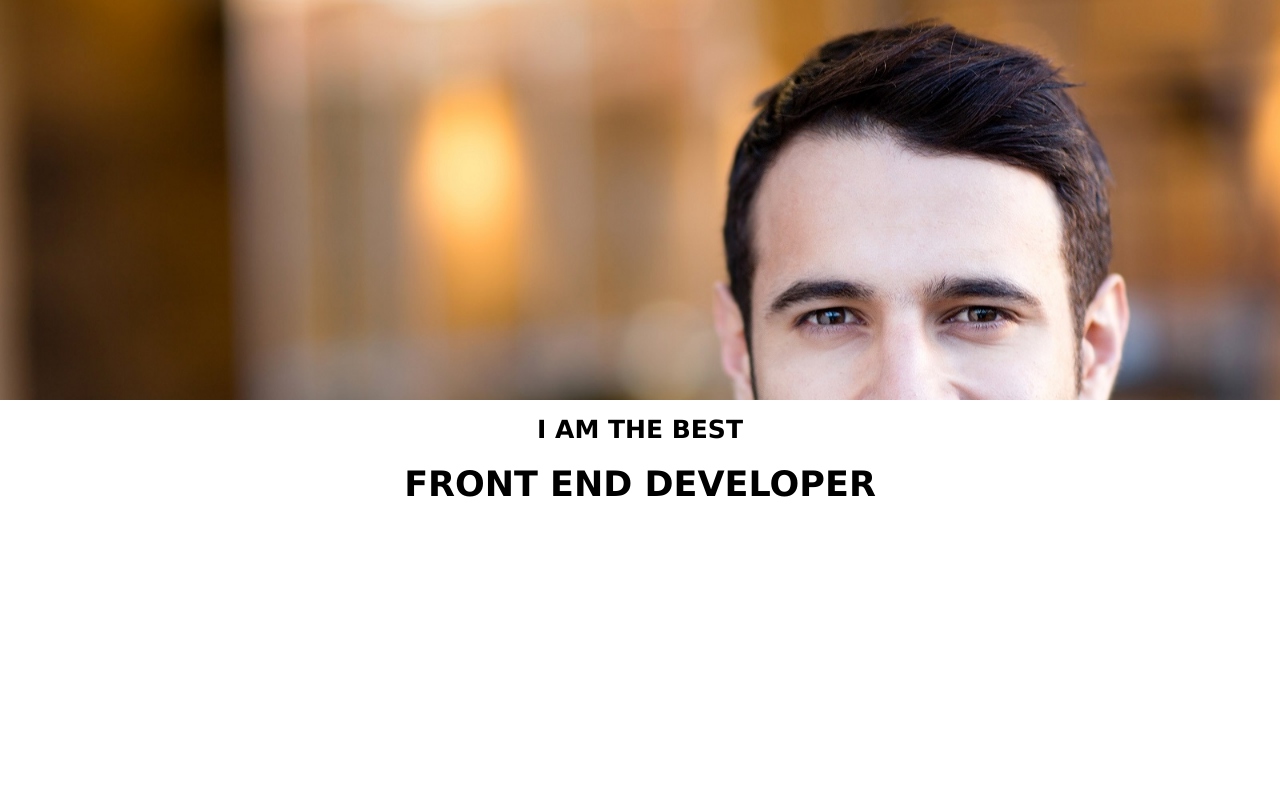
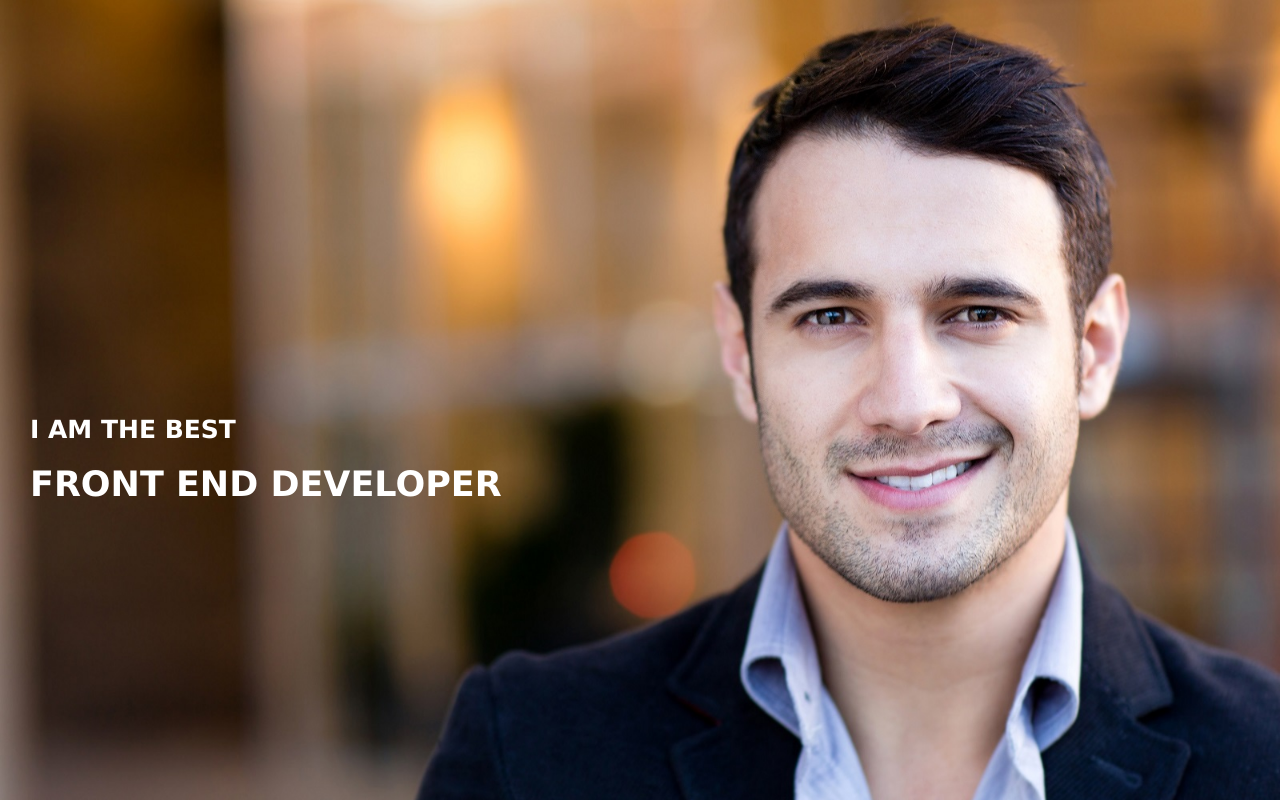
Before and after one commit to anna-the-bassoonist/zadanie-domowe, a plain HTML site: page rwd/index.html in a window 1280 px wide. Drawn offline with Linux system fonts and the light colour scheme.

Commit message:
rozwiazanie-zadania

```diff
--- a/rwd/style.css
+++ b/rwd/style.css
@@ -7,8 +7,9 @@ body {
 #header {
     background-image: url(obrazy/man-1.jpg);
     background-repeat: no-repeat;
-    background-size: cover;
+    background-size:100%;
     height: 50vh;
+
 }
 
 #header > h1 {
@@ -27,22 +28,41 @@ body {
 #header > h1 > span {
     display: block;
     font-size: 35px;
-    padding: 20px 25px;
+    padding: 20px 0px;
 }
 
 
-@media screen (max-width:992px) {
-
-}
-
-@media screen (min-width:992px) and (max-width:1170px) {
+@media (min-width:992px){
 
     #header {
         background-image: url(obrazy/man-2.jpg);
+        background-size: 100%;
+        height: 70vh;
+        width: auto;
+
+    }
+
+    #header > h1 {
+        color: white;
+        text-align: left;
+        display: inline-block;
+        top: 12vh;
+        transform: translateX(50vw);
+
 
     }
 }
 
-@media screen (min-width:1170px) {
+@media (min-width:1170px) {
 
+    #header {
+        background-image: url(obrazy/man-1.jpg);
+        height: 100vh;
+
+    }
+
+    #header > h1 {
+        transform: translateX(3vw);
+        transform: translateY(38vh);
+    }
 }
```
Also changed, not shown: rwd/index.html (+1 -1 lines).
